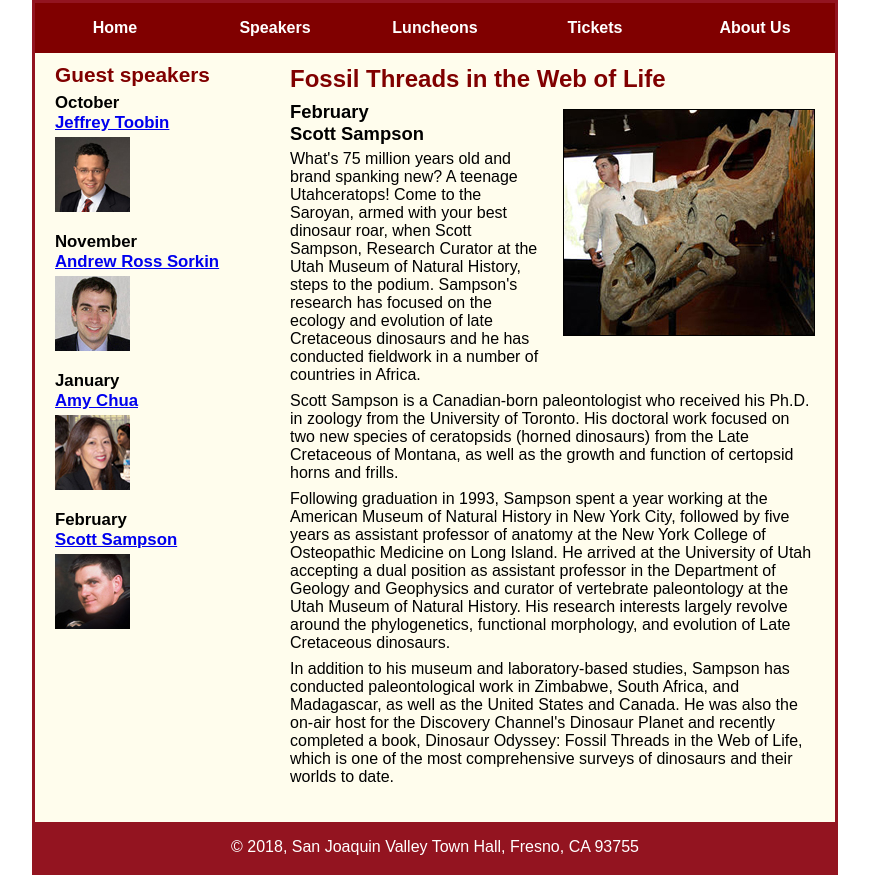
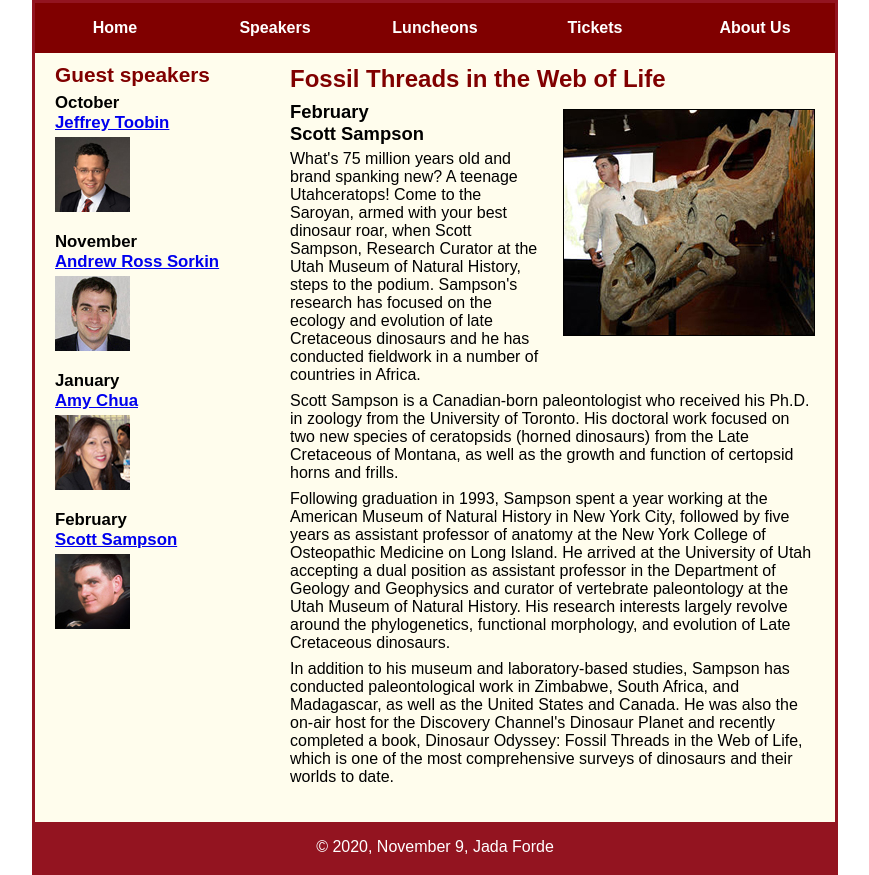
Before and after one commit to jsf26/A13, a plain HTML site: page speakers/sampson.html in a window 1280 px wide. Shown: the part 115-990 px from the top of the page, without its empty margins (205-1074 px from the left). Drawn offline with Linux system fonts and the light colour scheme.

Commit message:
making changes to main.css, index.html. speaker.css, sampson.html

```diff
--- a/speakers/sampson.html
+++ b/speakers/sampson.html
@@ -75,7 +75,7 @@
     </aside>
 </main>
 <footer>
-    <p>&copy; 2018, San Joaquin Valley Town Hall, Fresno, CA 93755</p>
+    <p>&copy; 2020, November 9, Jada Forde</p>
 </footer>
 </body>
 </html>
```
